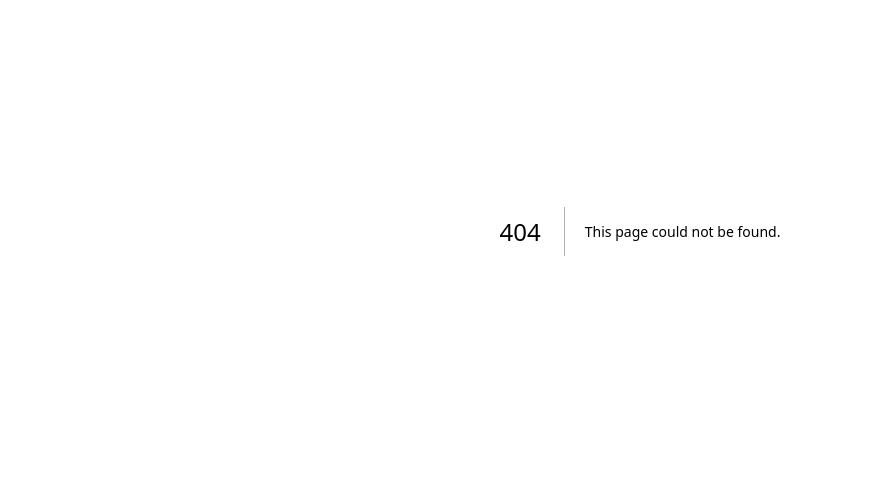
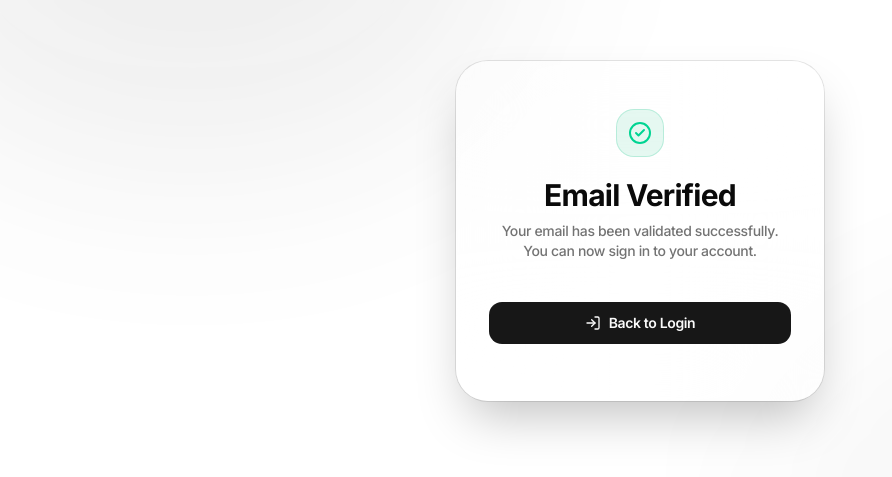
Before and after one commit to AbdallahSaqr/Artkey_Task, a Next.js app: page /auth/email-verified in a window 1280 px wide. Before the commit this address had no page. Shown: the part 169-646 px from the top of the page, without its empty margins (0-892 px from the left). Built offline with nearby package versions, Linux system fonts and the light colour scheme.

Commit message:
feat: implement email verification flow; add callback route and email verified page

```diff
--- a/src/app/(auth)/register/page.tsx
+++ b/src/app/(auth)/register/page.tsx
@@ -33,10 +33,16 @@ export default function RegisterPage() {
           data: {
             full_name: fullName,
           },
+          emailRedirectTo: `${window.location.origin}/auth/callback`,
         },
       });
 
-      if (error) throw error;
+      if (error) {
+        if (error.message?.toLowerCase().includes('rate limit')) {
+          throw new Error('Too many sign-up attempts. Please wait a few minutes and try again.');
+        }
+        throw error;
+      }
 
       toast.success('Credentials requested. Please verify your email.');
       router.push('/login');
--- /dev/null
+++ b/src/app/auth/callback/route.ts
@@ -0,0 +1,23 @@
+import { NextResponse } from 'next/server';
+import { createClient } from '@/lib/supabase/server';
+
+export async function GET(request: Request) {
+  const { searchParams, origin } = new URL(request.url);
+  const code = searchParams.get('code');
+  const next = searchParams.get('next') ?? '/auth/email-verified';
+
+  if (code) {
+    const supabase = await createClient();
+    const { error } = await supabase.auth.exchangeCodeForSession(code);
+
+    if (!error) {
+      // Sign out so the user lands on the success page without a session
+      // (they should log in manually after verification)
+      await supabase.auth.signOut();
+      return NextResponse.redirect(`${origin}${next}`);
+    }
+  }
+
+  // If code exchange fails, redirect to an error state on the verified page
+  return NextResponse.redirect(`${origin}/auth/email-verified?error=true`);
+}
--- /dev/null
+++ b/src/app/auth/email-verified/page.tsx
@@ -0,0 +1,78 @@
+'use client';
+
+import { useSearchParams } from 'next/navigation';
+import { Suspense } from 'react';
+import Link from 'next/link';
+import { motion } from 'framer-motion';
+import { CheckCircle2, XCircle, LogIn } from 'lucide-react';
+
+import { Button } from '@/components/ui/button';
+import { Card, CardContent, CardHeader, CardTitle, CardDescription } from '@/components/ui/card';
+
+function EmailVerifiedContent() {
+  const searchParams = useSearchParams();
+  const hasError = searchParams.get('error') === 'true';
+
+  return (
+    <div className="min-h-screen w-full flex items-center justify-center relative overflow-hidden bg-background">
+      {/* ── Background Aesthetics ─────────────────────────────────────────── */}
+      <div className="absolute top-0 left-0 w-full h-full pointer-events-none">
+        <div className="absolute top-[-20%] left-[-10%] w-[50%] h-[60%] rounded-full bg-primary/10 blur-[120px] animate-pulse" />
+        <div className="absolute bottom-[-20%] right-[-10%] w-[50%] h-[60%] rounded-full bg-primary/5 blur-[120px] animate-pulse delay-1000" />
+      </div>
+
+      <motion.div
+        initial={{ opacity: 0, scale: 0.95, y: 20 }}
+        animate={{ opacity: 1, scale: 1, y: 0 }}
+        transition={{ type: 'spring', damping: 20, stiffness: 100 }}
+        className="w-full max-w-[400px] z-10 px-4"
+      >
+        <Card className="bg-card/40 backdrop-blur-3xl border-white/10 shadow-2xl rounded-[32px] overflow-hidden">
+          <CardHeader className="space-y-1 pb-6 px-8 pt-8 text-center">
+            {hasError ? (
+              <>
+                <div className="w-12 h-12 rounded-2xl bg-rose-500/10 flex items-center justify-center mb-4 border border-rose-500/20 mx-auto">
+                  <XCircle className="text-rose-400" size={24} />
+                </div>
+                <CardTitle className="text-3xl font-bold tracking-tight text-foreground">
+                  Verification Failed
+                </CardTitle>
+                <CardDescription className="text-sm font-medium text-muted-foreground tracking-tight">
+                  The confirmation link is invalid or has expired. Please try registering again.
+                </CardDescription>
+              </>
+            ) : (
+              <>
+                <div className="w-12 h-12 rounded-2xl bg-emerald-500/10 flex items-center justify-center mb-4 border border-emerald-500/20 mx-auto">
+                  <CheckCircle2 className="text-emerald-400" size={24} />
+                </div>
+                <CardTitle className="text-3xl font-bold tracking-tight text-foreground">
+                  Email Verified
+                </CardTitle>
+                <CardDescription className="text-sm font-medium text-muted-foreground tracking-tight">
+                  Your email has been validated successfully. You can now sign in to your account.
+                </CardDescription>
+              </>
+            )}
+          </CardHeader>
+          <CardContent className="px-8 pb-10">
+            <Link href="/login" className="w-full">
+              <Button className="w-full h-11 rounded-xl font-semibold text-sm gap-2 tracking-tight cursor-pointer">
+                <LogIn size={16} />
+                Back to Login
+              </Button>
+            </Link>
+          </CardContent>
+        </Card>
+      </motion.div>
+    </div>
+  );
+}
+
+export default function EmailVerifiedPage() {
+  return (
+    <Suspense fallback={null}>
+      <EmailVerifiedContent />
+    </Suspense>
+  );
+}
--- a/src/lib/supabase/middleware.ts
+++ b/src/lib/supabase/middleware.ts
@@ -33,7 +33,7 @@ export async function updateSession(request: NextRequest) {
     data: { user },
   } = await supabase.auth.getUser()
 
-  const isAuthPage = request.nextUrl.pathname.startsWith('/login') || request.nextUrl.pathname.startsWith('/register');
+  const isAuthPage = request.nextUrl.pathname.startsWith('/login') || request.nextUrl.pathname.startsWith('/register') || request.nextUrl.pathname.startsWith('/auth/');
   const isPublicFile = request.nextUrl.pathname.includes('.') || request.nextUrl.pathname.startsWith('/_next');
 
   if (!user && !isAuthPage && !isPublicFile) {
```
